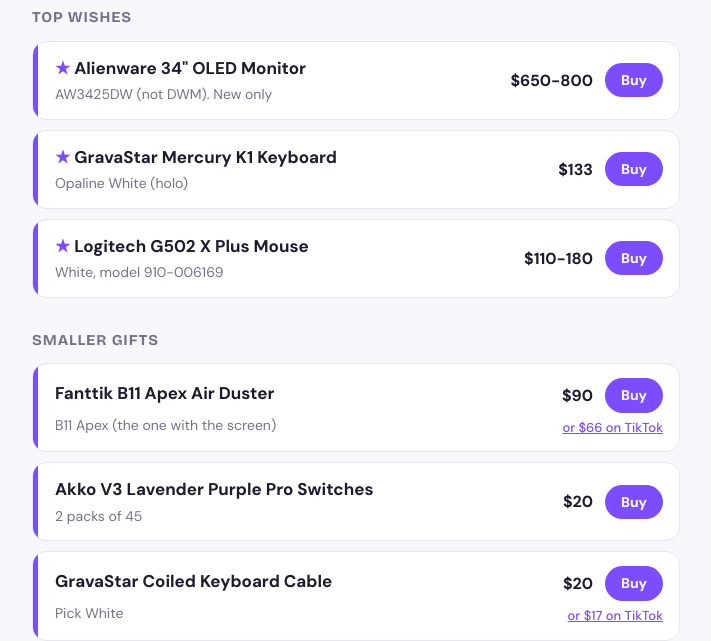
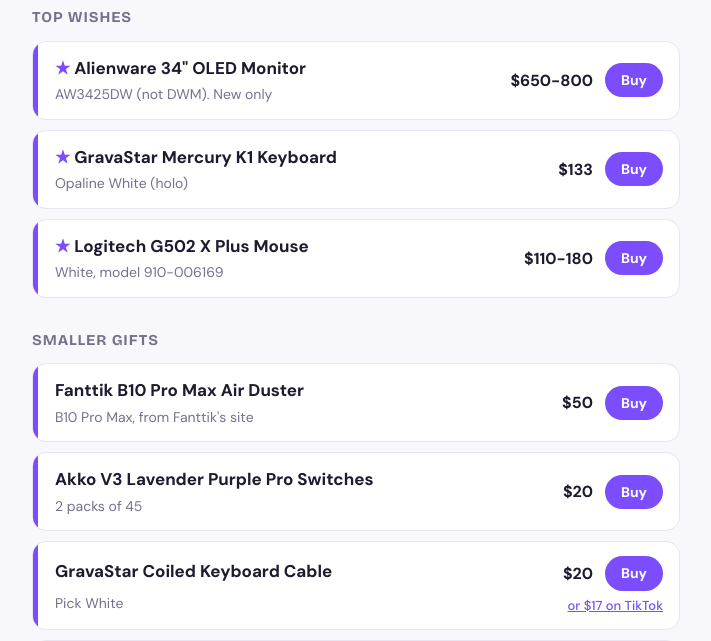
Before and after one commit to ElricofTheStars/Gift-List-x2fah, a plain HTML site: page index.html in a window 1280 px wide. Shown: the part 148-789 px from the top of the page, without its empty margins (284-995 px from the left). Drawn offline with nearby package versions, Linux system fonts and the light colour scheme.

Commit message:
Switch duster to Fanttik B10 Pro Max from Fanttik store
Co-Authored-By: Claude Opus 5.5 <noreply@anthropic.com>
Claude-Session: https://claude.ai/code/session_01VJziMFR69ko9HVrJHC6mMh

```diff
--- a/index.html
+++ b/index.html
@@ -87,9 +87,9 @@ h2{font-family:var(--display);font-weight:700;font-size:15px;letter-spacing:.06e
   <h2 id="small">Smaller gifts</h2>
 
   <article class="item">
-    <p class="name">Fanttik B11 Apex Air Duster</p>
-    <p class="note">B11 Apex (the one with the screen)</p>
-    <div class="side"><div class="row"><span class="price">$90</span><a class="buy" href="https://fanttik.com/products/fanttik-b11-apex-electric-air-duster">Buy</a></div><a class="tt tik" data-tt="ZT9f39CsTXyFk-K29gJ" href="https://www.tiktok.com/t/ZT9f39CsTXyFk-K29gJ/">or $66 on TikTok</a></div>
+    <p class="name">Fanttik B10 Pro Max Air Duster</p>
+    <p class="note">B10 Pro Max, from Fanttik's site</p>
+    <div class="side"><div class="row"><span class="price">$50</span><a class="buy" href="https://fanttik.com/products/fanttik-b10-pro-max-electric-air-duster">Buy</a></div></div>
   </article>
 
   <article class="item">
```
